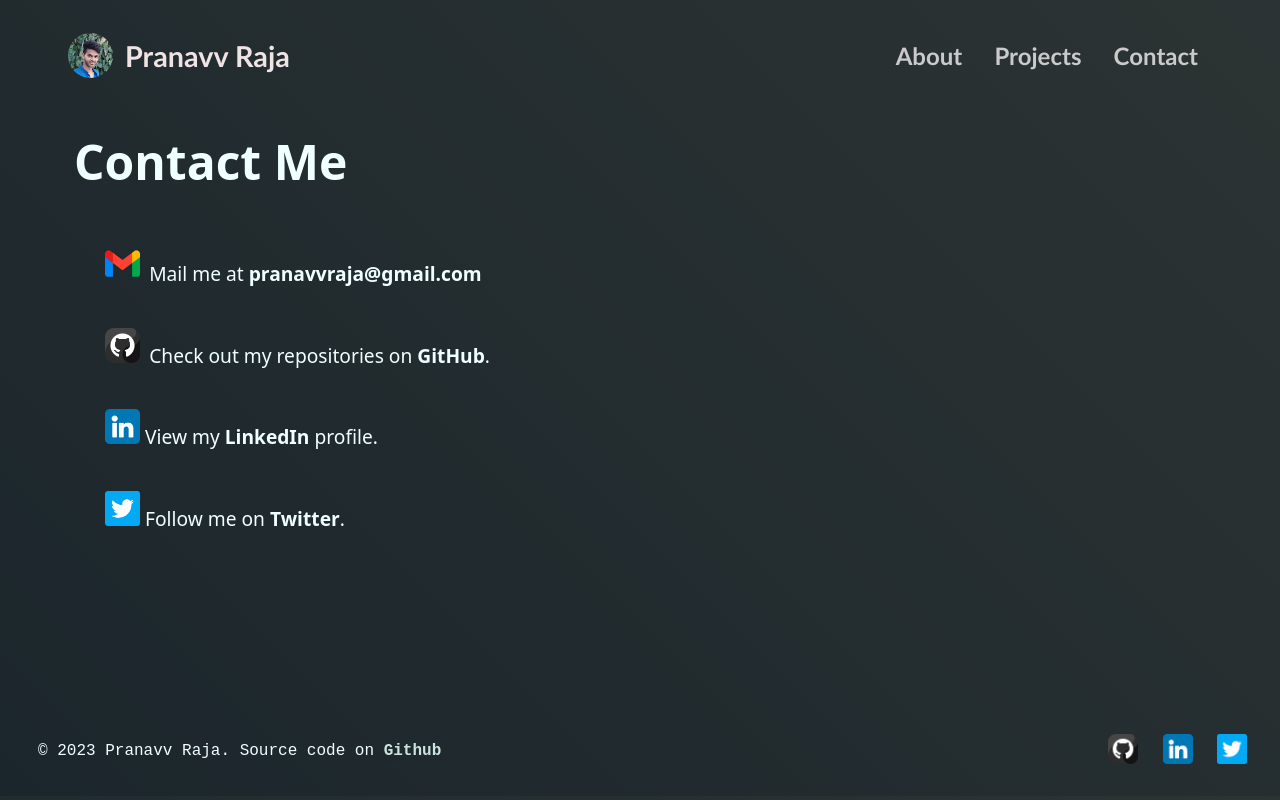
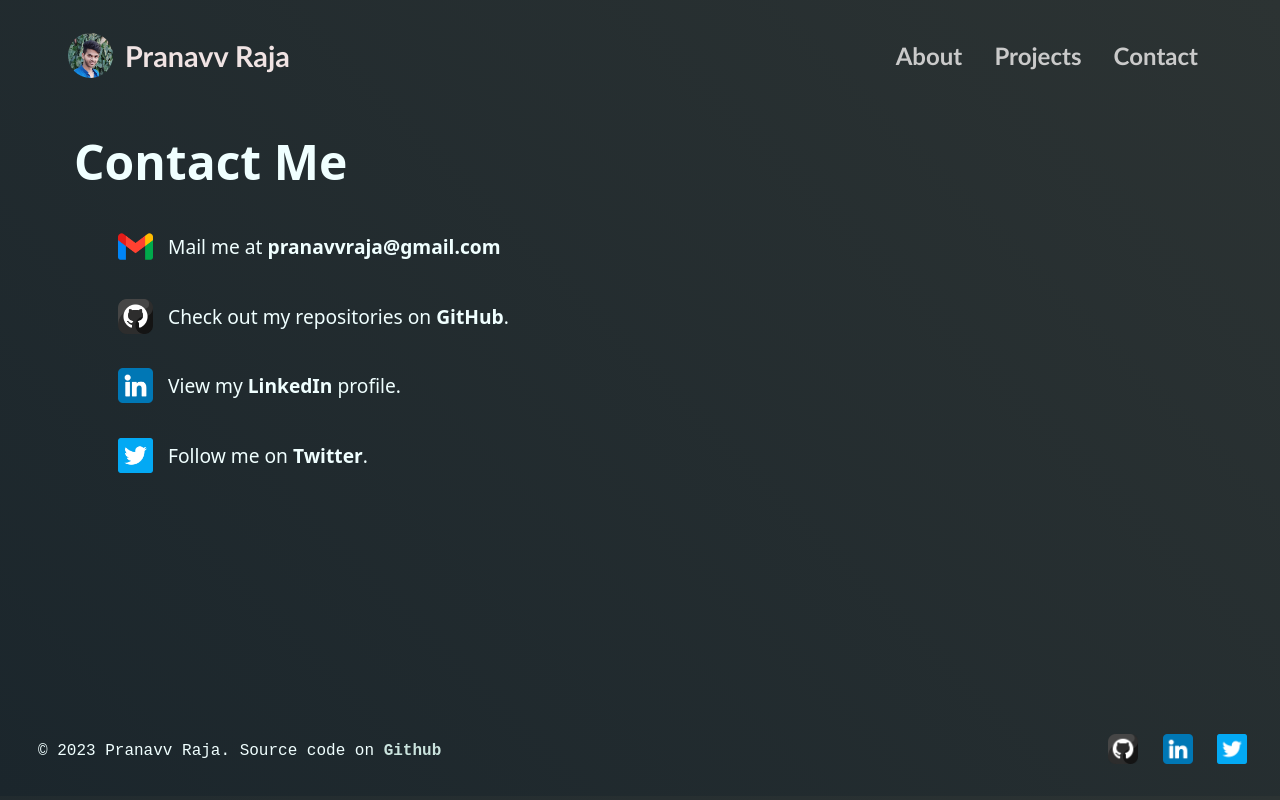
Before and after one commit to pranavvraja/portfolio-astro, an Astro site: page /contact in a window 1280 px wide. Built offline with nearby package versions, Linux system fonts and the light colour scheme; Astro itself is replaced by a stand-in of ours.

Commit message:
align issues in contact page

```diff
--- a/src/pages/contact.astro
+++ b/src/pages/contact.astro
@@ -81,17 +81,18 @@
     list-style-type: none;
     align-items: center;
     align-content: center;
-    padding: 1rem;
   }
   li{
     display: block;
-    padding: 5px;
+    padding: 4px;
     align-items: center;
     align-content: center;
   }
   img{
     padding-top: 15px;
     display: inline-block;
+    align-items: center;
+    float: left;
   }
 
   span {
@@ -99,6 +100,9 @@
     color: azure;
     font-size: 1.2rem;
     padding-left: 5px;
+    align-items: center;
+    align-content: center;
+    padding-top: 4px;
   }
   .logo:hover{
         transform: scale(1.3);
```
